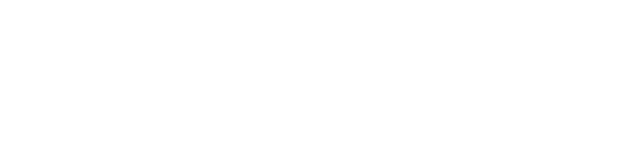
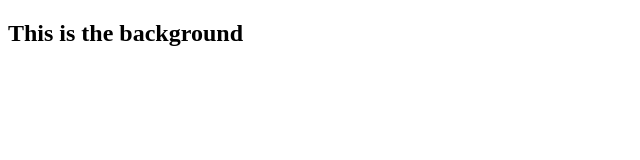
Before and after one commit to Ryo-Shimizu86/background-generator, a plain HTML site: page index.html in a window 1280 px wide. Shown: the whole page, without its empty margins (0-640 px from the left). Drawn offline with Linux system fonts and the light colour scheme.

Commit message:
changing text

```diff
--- a/index.html
+++ b/index.html
@@ -6,5 +6,7 @@
     <meta name="viewport" content="width=device-width, initial-scale=1.0" />
     <title>COOL Generator</title>
   </head>
-  <body></body>
+  <body>
+    <h2>This is the background</h2>
+  </body>
 </html>
```
